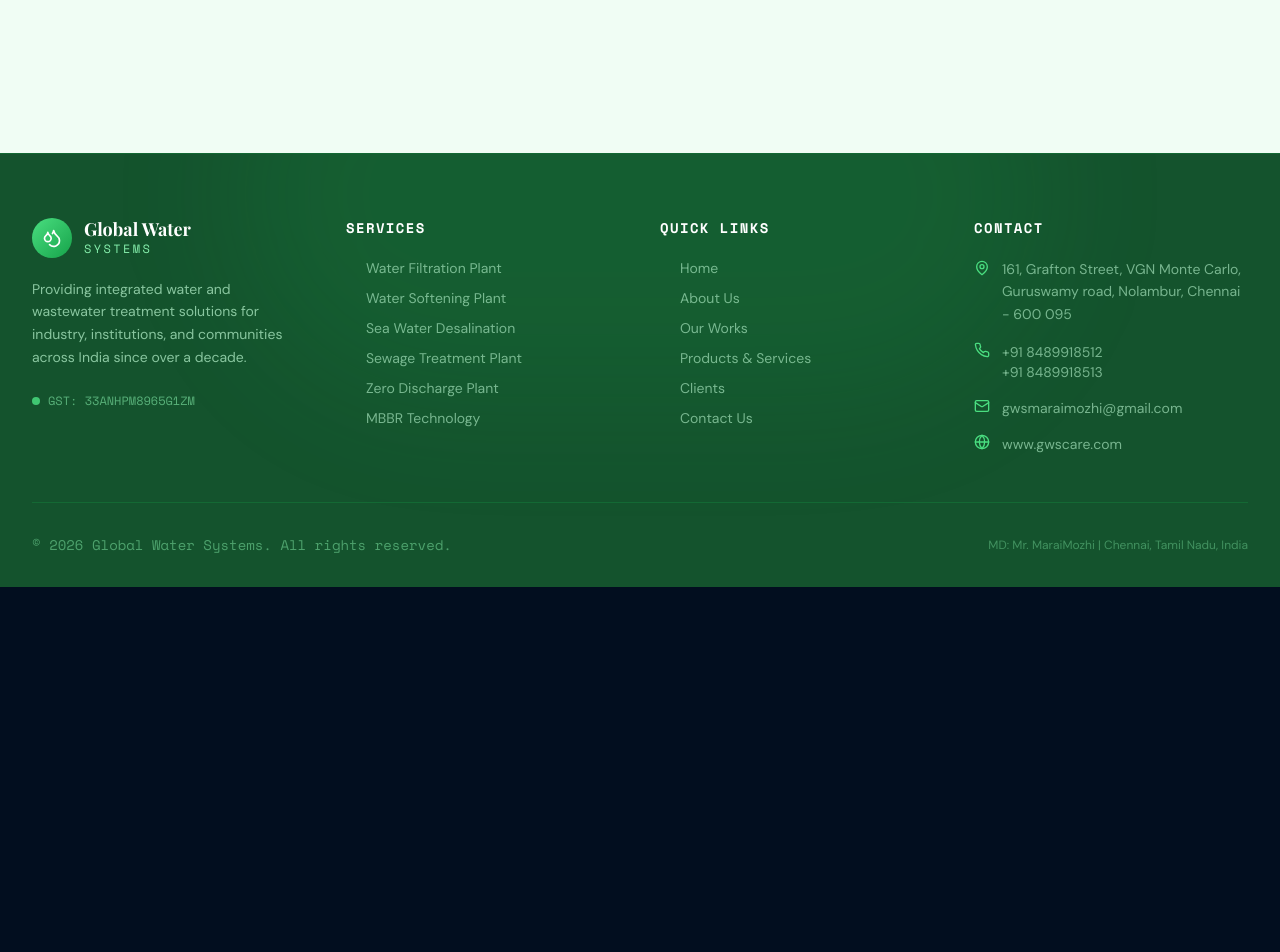
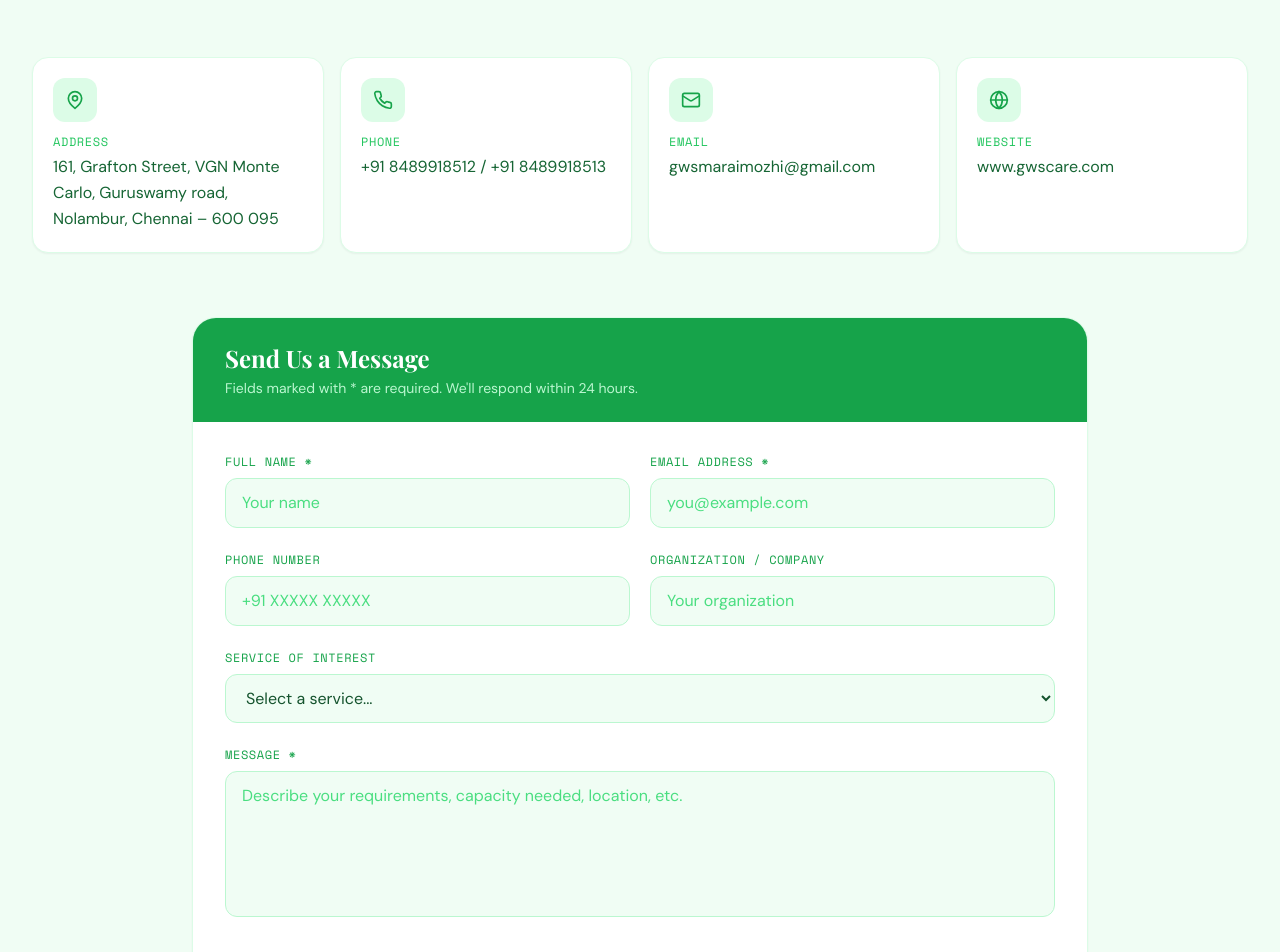
Before and after one commit to Pinaki2046K/gws-portfolio, a Next.js app: page /contact in a window 1280 px wide. Shown: the part 720-1672 px from the top of the page. Before the commit the page ends 1307 px from the top, so only its background shows below. Built offline with nearby package versions, Linux system fonts and the light colour scheme.

Commit message:
eslnt fix

```diff
--- a/src/app/contact/ContactClient.tsx
+++ b/src/app/contact/ContactClient.tsx
@@ -130,6 +130,7 @@ export default function ContactClient() {
       <section className="py-24 bg-green-50">
         <div className="max-w-7xl mx-auto px-4 sm:px-6 lg:px-8">
 
+          {/* Top intro */}
           <motion.div
             initial={{ opacity: 0, y: 20 }}
             whileInView={{ opacity: 1, y: 0 }}
@@ -149,7 +150,208 @@ export default function ContactClient() {
             </p>
           </motion.div>
 
-          {/* rest unchanged */}
+          {/* Contact info cards */}
+          <div className="grid grid-cols-1 sm:grid-cols-2 lg:grid-cols-4 gap-4 mb-16">
+            {contactInfo.map((item, i) => (
+              <motion.div
+                key={item.label}
+                initial={{ opacity: 0, y: 20 }}
+                whileInView={{ opacity: 1, y: 0 }}
+                viewport={{ once: true }}
+                transition={{ delay: i * 0.1 }}
+                className="flex flex-col gap-3 p-5 rounded-2xl bg-white border border-green-100 shadow-sm hover:border-green-300 hover:shadow-md transition-all duration-300 group"
+              >
+                <div className="w-11 h-11 rounded-xl bg-green-100 flex items-center justify-center group-hover:bg-green-500 transition-colors duration-300">
+                  <item.icon className="w-5 h-5 text-green-600 group-hover:text-white transition-colors duration-300" />
+                </div>
+                <div>
+                  <p className="text-xs font-mono text-green-500 uppercase tracking-wider mb-1">
+                    {item.label}
+                  </p>
+                  {item.href ? (
+                    <a
+                      href={item.href}
+                      target={item.href.startsWith("http") ? "_blank" : undefined}
+                      rel="noopener noreferrer"
+                      className="text-base text-green-800 hover:text-green-600 transition-colors leading-relaxed"
+                    >
+                      {item.value}
+                    </a>
+                  ) : (
+                    <p className="text-base text-green-800 leading-relaxed">
+                      {item.value}
+                    </p>
+                  )}
+                </div>
+              </motion.div>
+            ))}
+          </div>
+
+          {/* Main form card */}
+          <motion.div
+            initial={{ opacity: 0, y: 30 }}
+            whileInView={{ opacity: 1, y: 0 }}
+            viewport={{ once: true }}
+            transition={{ duration: 0.6 }}
+            className="max-w-4xl mx-auto"
+          >
+            <div className="bg-white rounded-3xl border border-green-100 shadow-sm overflow-hidden">
+
+              {/* Form header */}
+              <div className="bg-green-600 px-8 py-6">
+                <h3 className="font-display text-2xl font-bold text-white mb-1">
+                  Send Us a Message
+                </h3>
+                <p className="text-green-200 text-sm">
+                  Fields marked with * are required. We&apos;ll respond within 24 hours.
+                </p>
+              </div>
+
+              <div className="p-8">
+                {submitted ? (
+                  <motion.div
+                    initial={{ opacity: 0, scale: 0.9 }}
+                    animate={{ opacity: 1, scale: 1 }}
+                    className="text-center py-12"
+                  >
+                    <div className="w-20 h-20 rounded-full bg-green-100 flex items-center justify-center mx-auto mb-6">
+                      <CheckCircle2 className="w-10 h-10 text-green-500" />
+                    </div>
+                    <h3 className="font-display text-2xl font-bold text-green-950 mb-3">
+                      Message Received!
+                    </h3>
+                    <p className="text-green-700 text-base mb-8 max-w-md mx-auto">
+                      Thank you for reaching out. Our team will get back to you within 24 hours.
+                    </p>
+                    <button
+                      onClick={resetForm}
+                      className="inline-flex items-center gap-2 px-6 py-3 rounded-xl bg-green-50 border border-green-200 text-green-700 hover:bg-green-100 hover:border-green-400 transition-all duration-200 font-medium text-base"
+                    >
+                      Send another message →
+                    </button>
+                  </motion.div>
+                ) : (
+                  <form onSubmit={handleSubmit} className="space-y-6">
+
+                    {/* Name + Email */}
+                    <div className="grid sm:grid-cols-2 gap-5">
+                      <div>
+                        <label className={labelClass}>Full Name *</label>
+                        <input
+                          type="text"
+                          name="name"
+                          value={form.name}
+                          onChange={handleChange}
+                          placeholder="Your name"
+                          required
+                          className={inputClass}
+                        />
+                      </div>
+                      <div>
+                        <label className={labelClass}>Email Address *</label>
+                        <input
+                          type="email"
+                          name="email"
+                          value={form.email}
+                          onChange={handleChange}
+                          placeholder="you@example.com"
+                          required
+                          className={inputClass}
+                        />
+                      </div>
+                    </div>
+
+                    {/* Phone + Organization */}
+                    <div className="grid sm:grid-cols-2 gap-5">
+                      <div>
+                        <label className={labelClass}>Phone Number</label>
+                        <input
+                          type="tel"
+                          name="phone"
+                          value={form.phone}
+                          onChange={handleChange}
+                          placeholder="+91 XXXXX XXXXX"
+                          className={inputClass}
+                        />
+                      </div>
+                      <div>
+                        <label className={labelClass}>Organization / Company</label>
+                        <input
+                          type="text"
+                          name="organization"
+                          value={form.organization}
+                          onChange={handleChange}
+                          placeholder="Your organization"
+                          className={inputClass}
+                        />
+                      </div>
+                    </div>
+
+                    {/* Service */}
+                    <div>
+                      <label className={labelClass}>Service of Interest</label>
+                      <select
+                        name="service"
+                        value={form.service}
+                        onChange={handleChange}
+                        className={inputClass}
+                      >
+                        <option value="">Select a service...</option>
+                        {services.map((s) => (
+                          <option key={s} value={s}>{s}</option>
+                        ))}
+                      </select>
+                    </div>
+
+                    {/* Message */}
+                    <div>
+                      <label className={labelClass}>Message *</label>
+                      <textarea
+                        name="message"
+                        value={form.message}
+                        onChange={handleChange}
+                        rows={5}
+                        placeholder="Describe your requirements, capacity needed, location, etc."
+                        required
+                        className={`${inputClass} resize-none`}
+                      />
+                    </div>
+
+                    {/* GST + Submit */}
+                    <div className="flex flex-col sm:flex-row items-start sm:items-center justify-between gap-4 pt-2">
+                      <p className="text-sm font-mono text-green-600">
+                        GST:{" "}
+                        <span className="text-green-800 font-semibold">
+                          33ANHPM8965G1ZM
+                        </span>
+                      </p>
+                      <motion.button
+                        whileHover={{ scale: 1.02 }}
+                        whileTap={{ scale: 0.98 }}
+                        type="submit"
+                        disabled={loading}
+                        className="flex items-center justify-center gap-3 px-10 py-4 bg-green-500 hover:bg-green-600 rounded-2xl font-semibold text-white text-base shadow-lg shadow-green-500/30 hover:shadow-xl transition-all duration-200 disabled:opacity-60 disabled:cursor-not-allowed"
+                      >
+                        {loading ? (
+                          <>
+                            <div className="w-4 h-4 border-2 border-white/30 border-t-white rounded-full animate-spin" />
+                            <span>Sending...</span>
+                          </>
+                        ) : (
+                          <>
+                            <Send className="w-4 h-4" />
+                            <span>Send Message</span>
+                          </>
+                        )}
+                      </motion.button>
+                    </div>
+
+                  </form>
+                )}
+              </div>
+            </div>
+          </motion.div>
+
         </div>
       </section>
     </>
```
